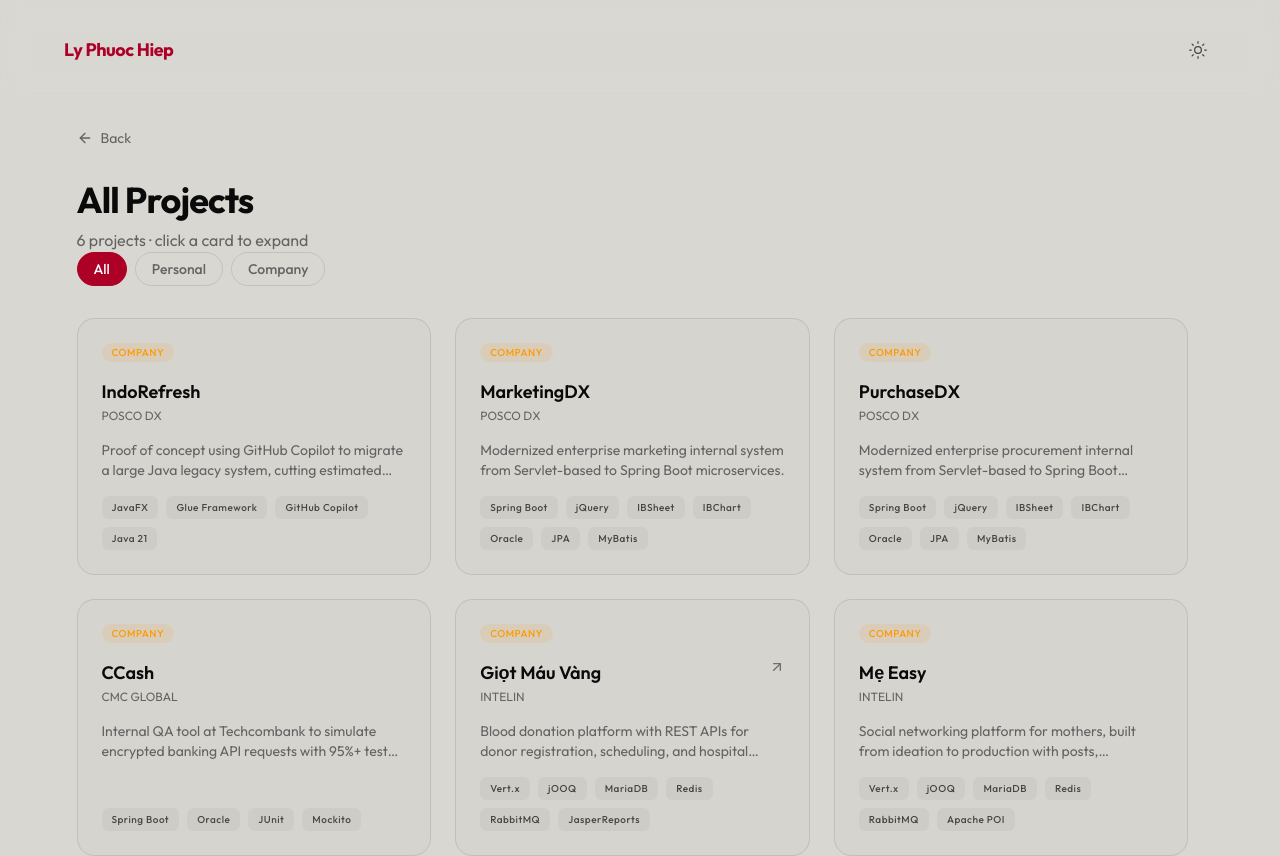
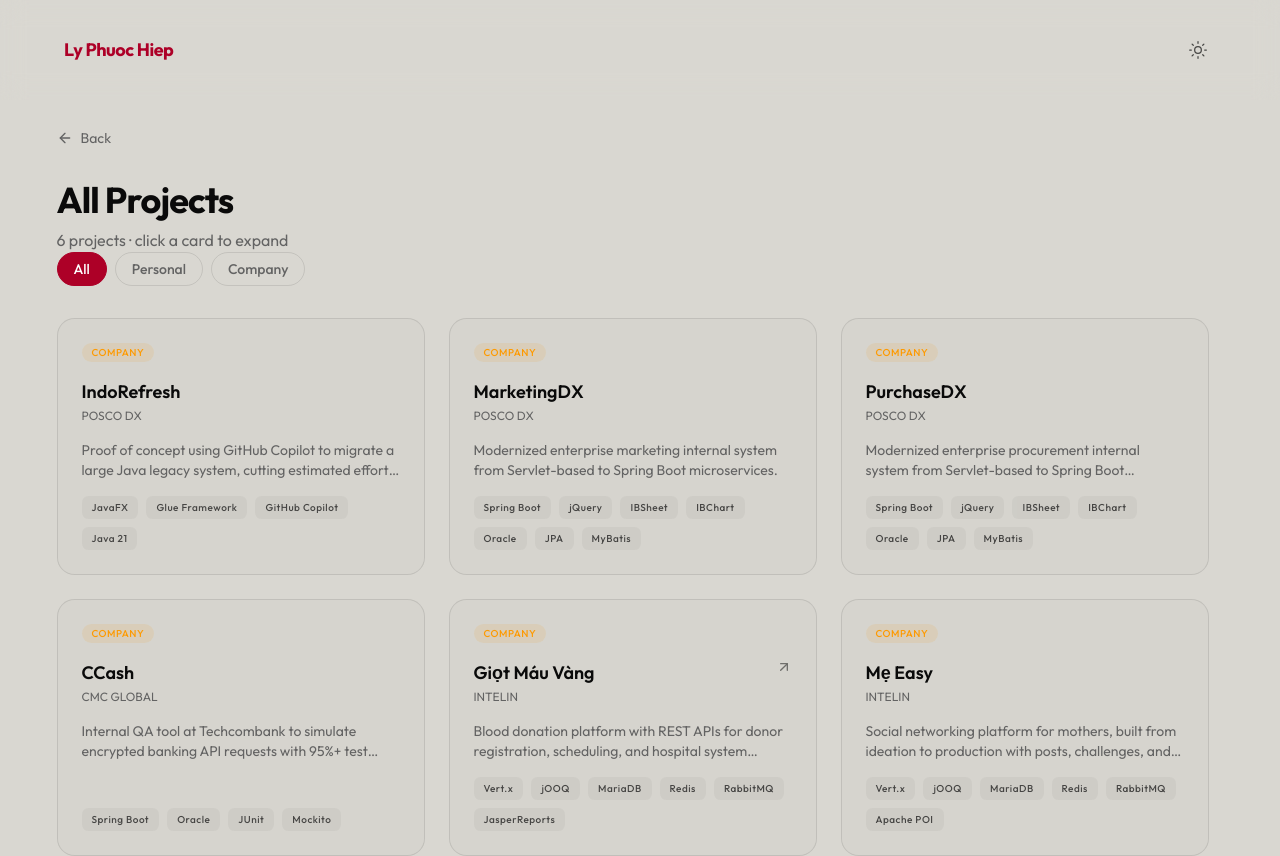
Before and after one commit to hieplp/portfolio, a Next.js app: page /projects in a window 1280 px wide. Shown: the top 856 px of the page. Built offline with nearby package versions, Linux system fonts and the light colour scheme.

Commit message:
refactor: extract PageContainer component for consistent page layout
Replace repeated max-w-6xl container styles across resume, works, and
projects pages with a shared PageContainer component.

Co-Authored-By: Claude Sonnet 4.6 <noreply@anthropic.com>

```diff
--- a/src/app/projects/page.tsx
+++ b/src/app/projects/page.tsx
@@ -3,6 +3,7 @@
 import Link from "next/link";
 import { ArrowLeft } from "lucide-react";
 import { projects } from "@/data/experience";
+import { PageContainer } from "@/components/layouts/page-container";
 import { ProjectCardModal } from "@/components/project/project-card-modal";
 import { ProjectType } from "@/types/resume";
 import { ProjectFilters } from "./project-filters";
@@ -37,7 +38,7 @@ function ProjectsContent() {
 
 export default function ProjectsPage() {
   return (
-    <main className="max-w-6xl w-full mx-auto py-32 px-5">
+    <PageContainer>
       <div className="mb-12">
         <Link
           href="/#projects"
@@ -51,6 +52,6 @@ export default function ProjectsPage() {
           <ProjectsContent />
         </Suspense>
       </div>
-    </main>
+    </PageContainer>
   );
 }
--- a/src/app/resume/page.tsx
+++ b/src/app/resume/page.tsx
@@ -1,5 +1,6 @@
 import { Download, ArrowLeft } from "lucide-react";
 import Link from "next/link";
+import { PageContainer } from "@/components/layouts/page-container";
 import { ResumeHeader } from "./_components/resume-header";
 import { ResumeSummary } from "./_components/resume-summary";
 import { ResumeSkills } from "./_components/resume-skills";
@@ -9,7 +10,7 @@ import { ResumeAwards } from "./_components/resume-awards";
 
 export default function ResumePage() {
   return (
-    <main className="max-w-6xl w-full mx-auto px-5 md:px-0 py-32">
+    <PageContainer>
       {/* Top bar */}
       <div className="flex justify-between items-center mb-8">
         <Link
@@ -38,6 +39,6 @@ export default function ResumePage() {
         <ResumeEducation />
         <ResumeAwards />
       </div>
-    </main>
+    </PageContainer>
   );
 }
--- a/src/app/works/page.tsx
+++ b/src/app/works/page.tsx
@@ -2,10 +2,11 @@ import Link from "next/link";
 import { ArrowLeft } from "lucide-react";
 import { experience } from "@/data/experience";
 import { TimelineItem } from "@/components/works/timeline-item";
+import { PageContainer } from "@/components/layouts/page-container";
 
 export default function WorksPage() {
   return (
-    <main className="max-w-6xl w-full mx-auto py-32 px-5">
+    <PageContainer>
       <div className="mb-16">
         <Link
           href="/#work"
@@ -29,6 +30,6 @@ export default function WorksPage() {
           />
         ))}
       </div>
-    </main>
+    </PageContainer>
   );
 }
--- /dev/null
+++ b/src/components/layouts/page-container.tsx
@@ -0,0 +1,14 @@
+import { cn } from "@/lib/utils";
+
+interface PageContainerProps {
+  children: React.ReactNode;
+  className?: string;
+}
+
+export function PageContainer({ children, className }: PageContainerProps) {
+  return (
+    <main className={cn("max-w-6xl w-full mx-auto px-5 md:px-0 py-32", className)}>
+      {children}
+    </main>
+  );
+}
```
